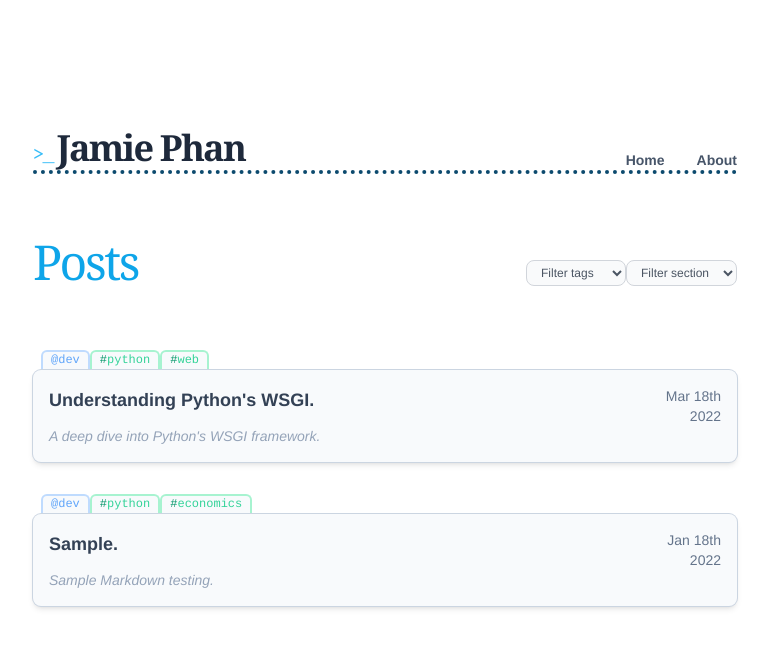
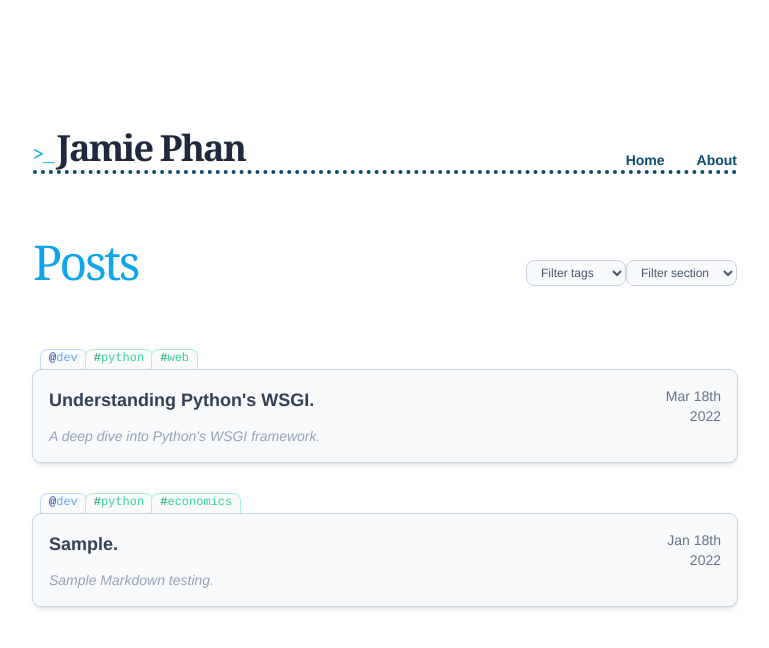
Before and after one commit to ordinary-jamie/blog, a Vue app: page / in a window 1280 px wide. Shown: the top 648 px of the page, without its empty margins (255-1024 px from the left). Built offline with nearby package versions, Linux system fonts and the light colour scheme.

Commit message:
Fix up colors

```diff
--- a/src/components/Navbar.vue
+++ b/src/components/Navbar.vue
@@ -21,11 +21,11 @@ onMounted(() => {
                 border-dotted border-b-4 border-sky-900">
         <h1 v-show="showFullName" class="text-slate-800
             text-4xl font-serif font-bold tracking-tighter">
-            <span class="text-sky-400 text-xl mr-1">><code class="animate-ping">_</code></span>Jamie Phan
+            <span class="text-sky-500 text-xl mr-1">><code class="animate-ping">_</code></span>Jamie Phan
         </h1>
         <h1 v-show="!showFullName" class="text-slate-800
             text-4xl font-serif font-bold tracking-tighter">
-            <span class="text-sky-400 text-xl mr-1">><code class="animate-ping">_</code></span>J.P.
+            <span class="text-sky-500 text-xl mr-1">><code class="animate-ping">_</code></span>J.P.
         </h1>
         <div class="flex-auto"></div>
         <div class="animate-bounce opacity-0 hover:opacity-100 ease-in-out duration-300">👻<sup
--- a/src/components/NavbarItem.vue
+++ b/src/components/NavbarItem.vue
@@ -18,7 +18,7 @@ defineProps({
 <template>
     <RouterLink :to="routeTo">
         <div class="group">
-            <p class="text-slate-600
+            <p class="text-sky-900
                     group-hover:text-sky-500 text-sm font-semibold
                     decoration-slate-800">
                 {{ label }}
--- a/src/components/PostCardTab.vue
+++ b/src/components/PostCardTab.vue
@@ -14,20 +14,20 @@ const props = defineProps({
 const colorMap = {
     "#": {
         'tabText': 'text-emerald-400',
-        'border': 'border-emerald-200',
+        'border': 'ring-emerald-200',
         'prefixText': 'text-emerald-600',
     },
     "@": {
         'tabText': 'text-blue-400',
-        'border': 'border-blue-200',
-        'prefixText': 'border-blue-900',
+        'border': 'ring-blue-200',
+        'prefixText': 'text-blue-900',
     }
 }
 
 </script>
 
 <template>
-    <div class="font-mono m-0 px-2 h-5 bg-slate-50 hover:bg-sky-100 hover:text-sky-500 hover:border-sky-500 rounded-t-md text-xs border-2 border-b-0 align-bottom self-end"
+    <div class="font-mono m-0 px-2 h-5 bg-slate-50 hover:bg-sky-100 hover:text-sky-500 hover:ring-sky-500 rounded-t-md text-xs ring-1 ring-b-0"
         :class="[colorMap[props.prefix].tabText, colorMap[props.prefix].border]">
         <span :class="colorMap[props.prefix].prefixText">{{ prefix }}</span>{{ label }}
     </div>
--- a/src/components/Select.vue
+++ b/src/components/Select.vue
@@ -23,7 +23,7 @@ defineEmits(['update:modelValue'])
 <template>
     <div>
         <select @change="$emit('update:modelValue', $event.target.value)" id="tagSelect"
-            class="bg-gray-50 border border-gray-300 text-gray-600 text-xs rounded-lg focus:ring-blue-500 focus:border-blue-500 block py-1 px-2.5">
+            class="bg-slate-50 border border-slate-300 text-slate-600 text-xs rounded-lg focus:ring-blue-500 focus:border-blue-500 block py-1 px-2.5">
             <option selected="true" disabled value="">{{ prompt }}</option>
             <option v-for="(opt, idx) in options" :key="idx" :value="opt">{{ opt }}</option>
         </select>
--- a/src/views/PostView.vue
+++ b/src/views/PostView.vue
@@ -60,7 +60,7 @@ onMounted(async () => {
 }
 
 :deep(table) {
-    @apply shadow-md rounded-md border bg-slate-50 table-auto border-separate border-spacing-1 border-slate-200 min-w-full;
+    @apply bg-slate-50 rounded-lg ring-slate-300 ring-1 shadow-md table-auto border-separate border-spacing-1 min-w-full;
 }
 
 :deep(th) {
@@ -81,7 +81,7 @@ onMounted(async () => {
 }
 
 :deep(pre) {
-    @apply shadow-md rounded-md border-slate-200 border-2 select-all;
+    @apply p-4 bg-slate-50 rounded-lg ring-slate-300 ring-1 shadow-md select-all;
 }
 
 :deep(.token) {
```
